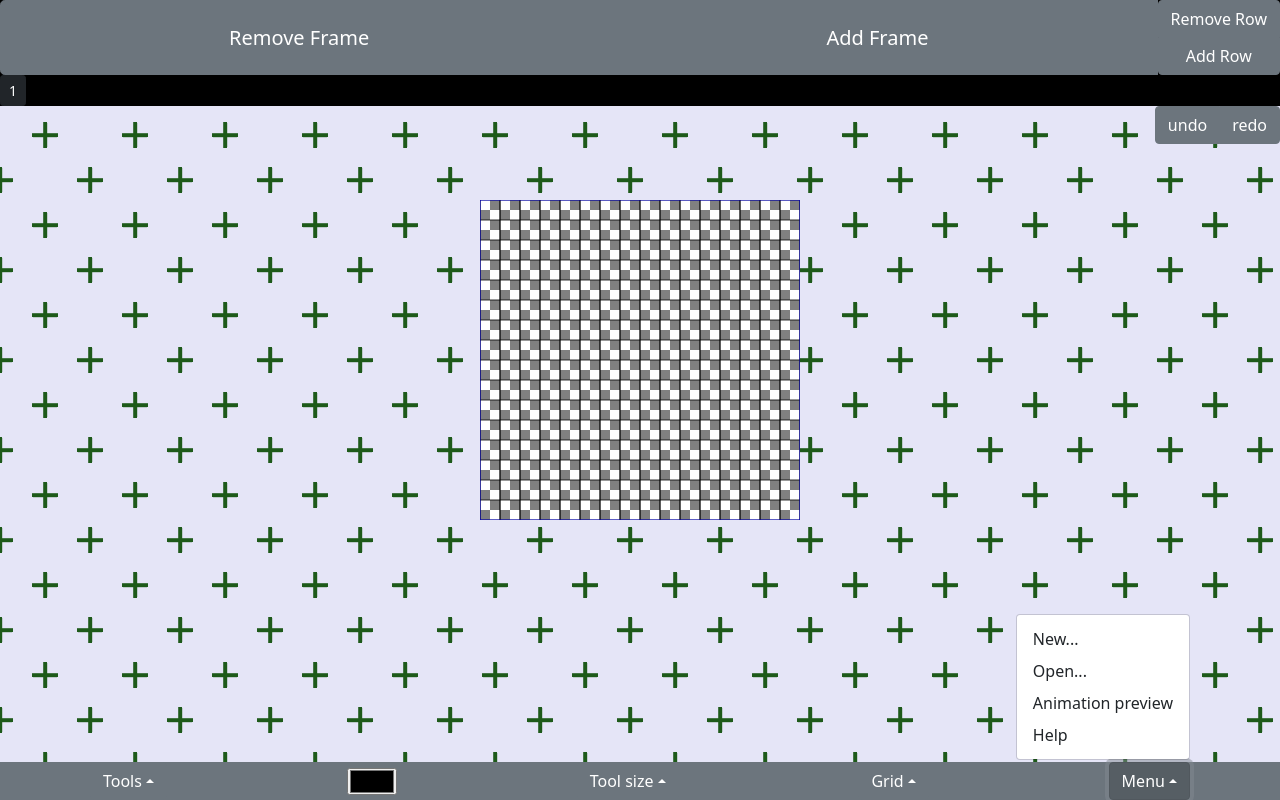
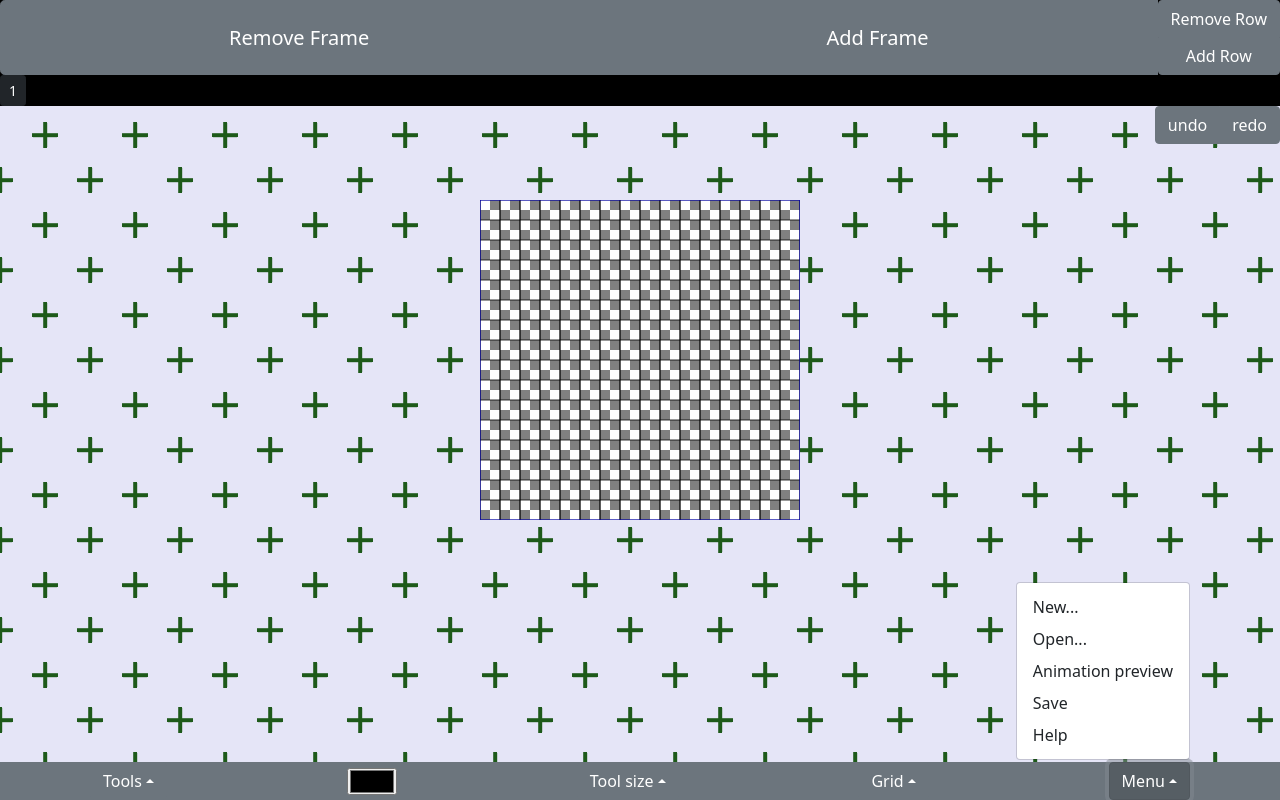
Before and after one commit to danema21/SpriteSheetStudioReactJS, a React (Create React App) app: page / in a window 1280 px wide. Both pictures are taken after a click on the button "Menu". Built offline with nearby package versions, Linux system fonts and the light colour scheme.

Commit message:
se añade opcion de guardado

```diff
--- a/src/components/ToolBar.js
+++ b/src/components/ToolBar.js
@@ -21,6 +21,16 @@ function ToolBar({setLineColor, setLineWidth, setTool, setGridOn, newWidth, newH
         setUndoStack([canvasRef.current.getContext('2d').getImageData(0 , 0, canvasRef.current.width, canvasRef.current.height)]);
         setRedoStack([]);
         setGridOn(false);
+    }
+
+    const saveProyect = () => {
+        let imgUrl = canvasRef.current.toDataURL();
+        let tmpLink = document.createElement('a');
+        tmpLink.download = 'image.png'
+        tmpLink.href = imgUrl;
+        document.body.appendChild(tmpLink);
+        tmpLink.click();
+        document.body.removeChild(tmpLink);
     }
 
     const reset = () => {
@@ -94,6 +104,7 @@ function ToolBar({setLineColor, setLineWidth, setTool, setGridOn, newWidth, newH
                     <Dropdown.Item onClick={showNewModal}>New...</Dropdown.Item>
                     <Dropdown.Item>Open...</Dropdown.Item>
                     <Dropdown.Item>Animation preview</Dropdown.Item>
+                    <Dropdown.Item onClick={saveProyect}>Save</Dropdown.Item>
                     <Dropdown.Item>Help</Dropdown.Item>
                 </Dropdown.Menu>
             </Dropdown>
```
